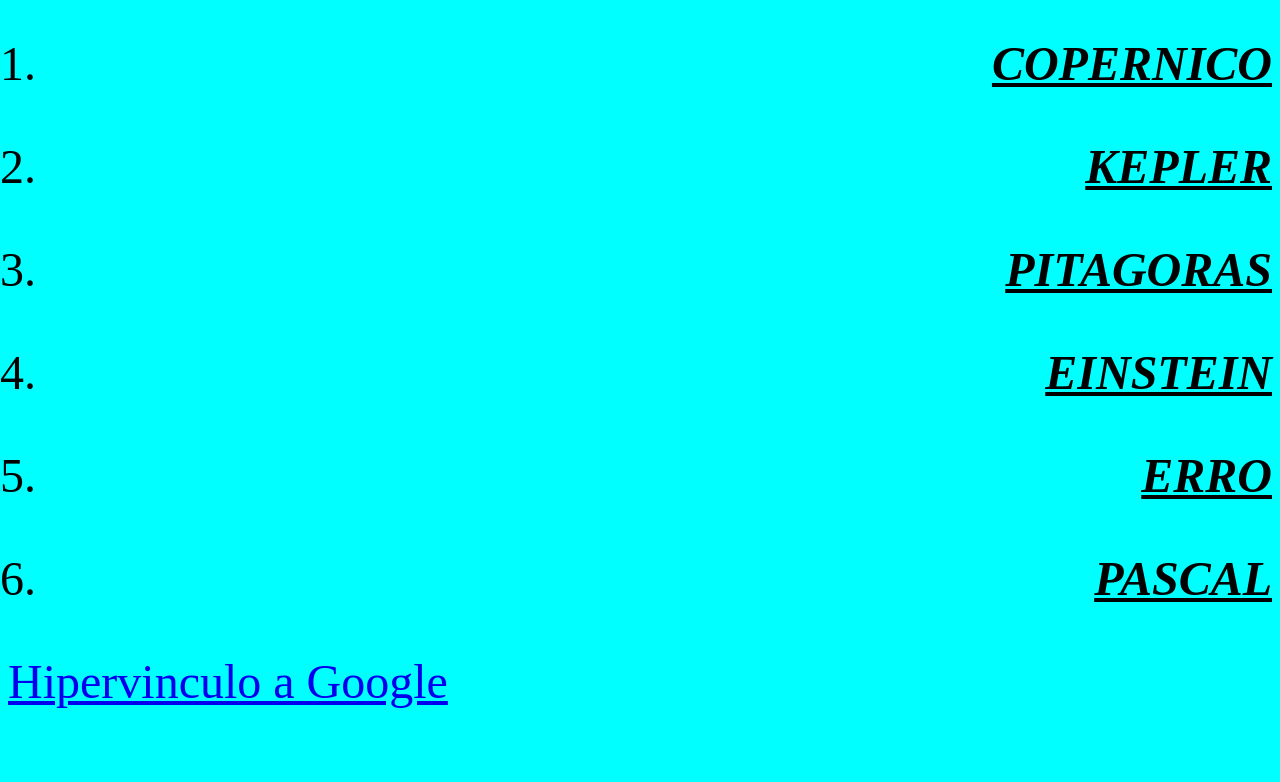
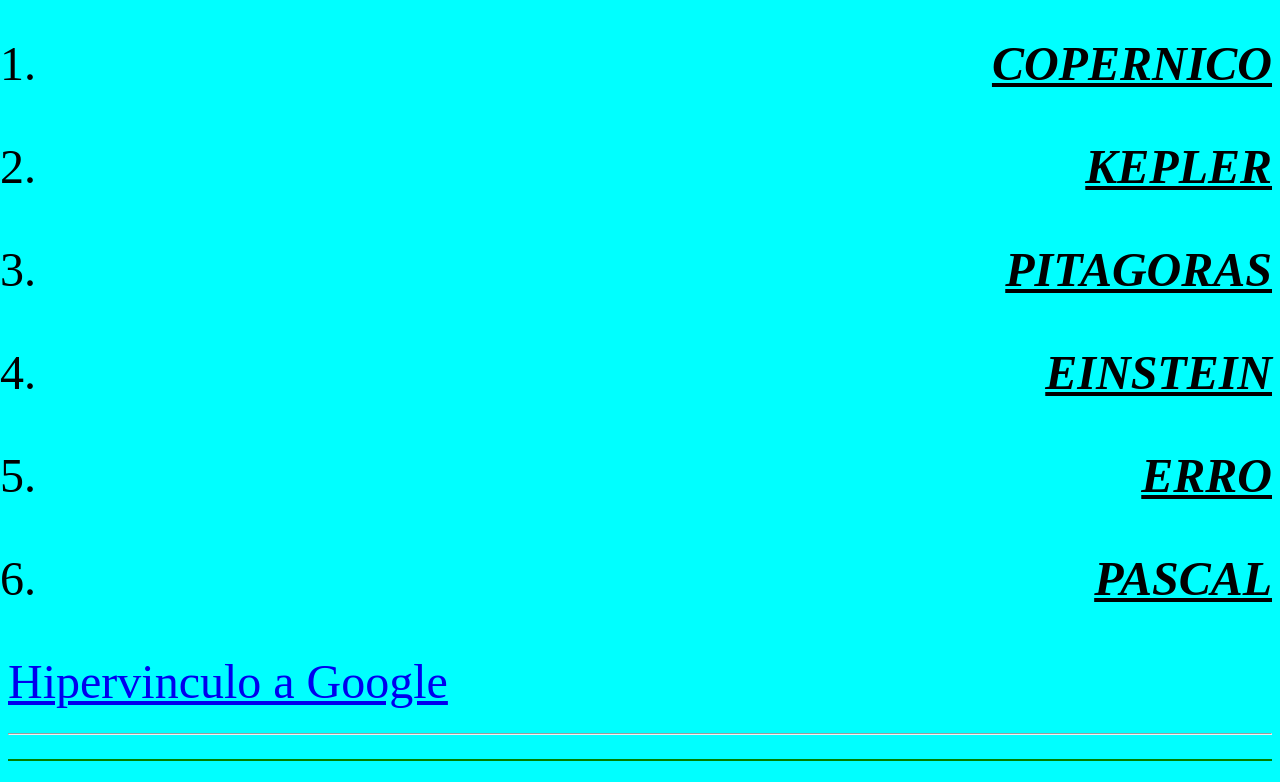
Before and after one commit to Jorge1-star/proyectofinal, a plain HTML site: page Cráteres.html in a window 1280 px wide. Shown: the part 357-1139 px from the top of the page. Before the commit the page ends 1074 px from the top, so only its background shows below. Drawn offline with Linux system fonts and the light colour scheme.

Commit message:
Update Cráteres.html

```diff
--- a/Cráteres.html
+++ b/Cráteres.html
@@ -12,3 +12,8 @@
 </ol>
 <a href="https://search.app.goo.gl/sUDqACj"target="_blank"> Hipervinculo a Google </a><br>
 </body>
+<!Etiqueta de linea><hr>
+<hr color="green">
+<marquee scrolldelay="200">JORGE ALFREDO GUERRERO VILLANUEVA 2IM5 </marquee>
+</body>
+</html>
```
